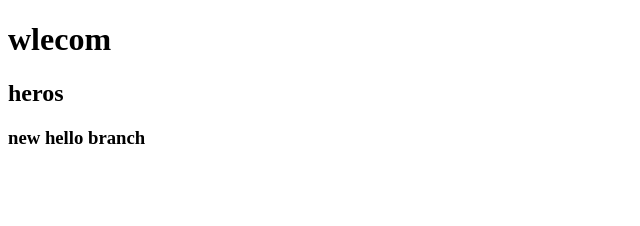
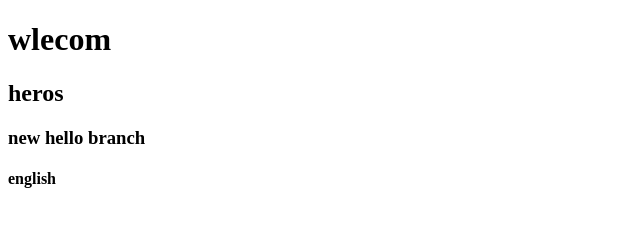
Before and after one commit to ritiklonare123/new-repo, a plain HTML site: page index.html in a window 1280 px wide. Shown: the full height of the page, 0-640 px from the left. Drawn offline with Linux system fonts and the light colour scheme.

Commit message:
add one more line

```diff
--- a/index.html
+++ b/index.html
@@ -9,5 +9,6 @@
     <h1>wlecom</h1>
     <h2>heros </h2>
     <h3>new hello branch </h3>
+    <h4>english</h4>
 </body>
 </html>
```
